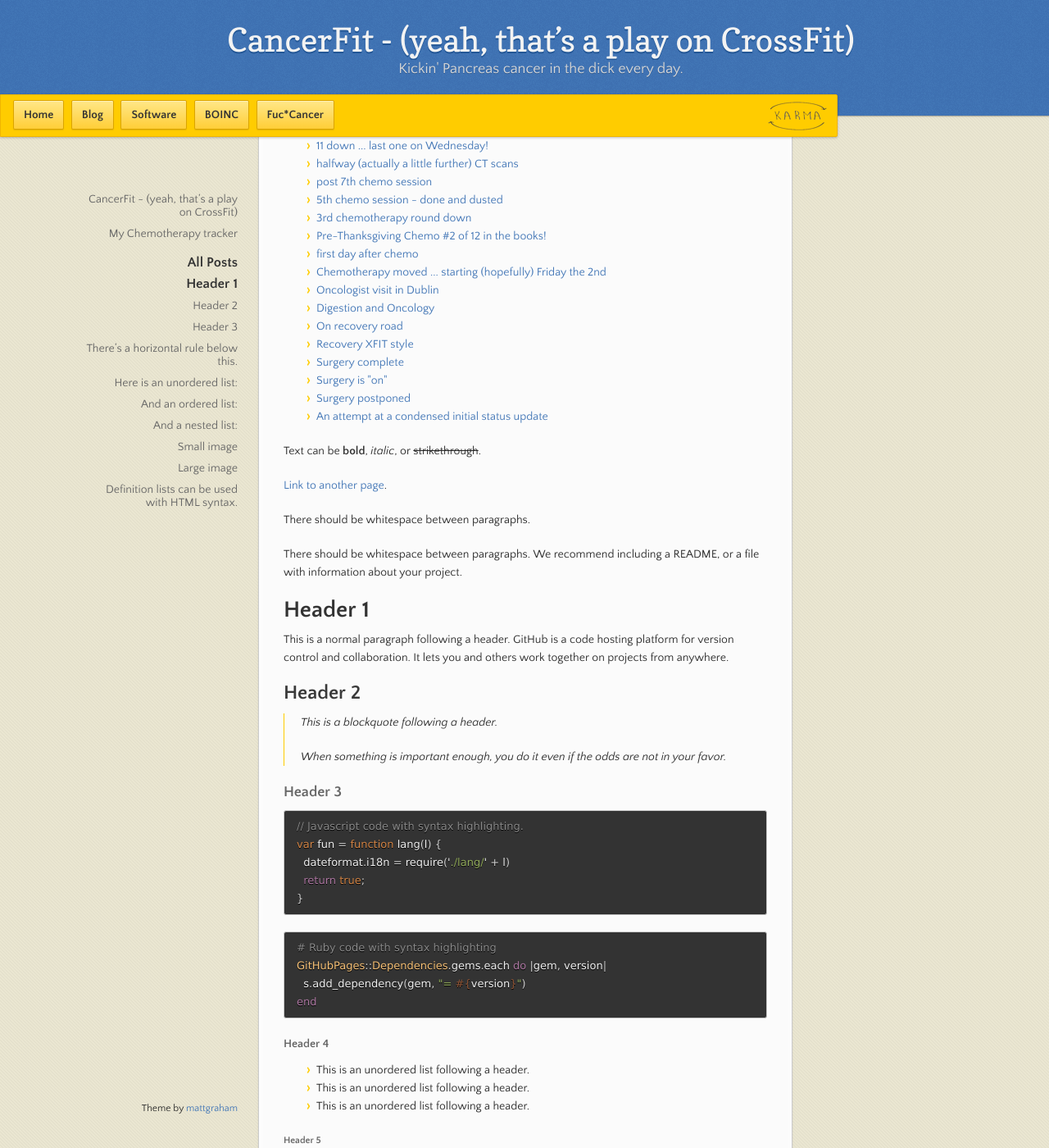
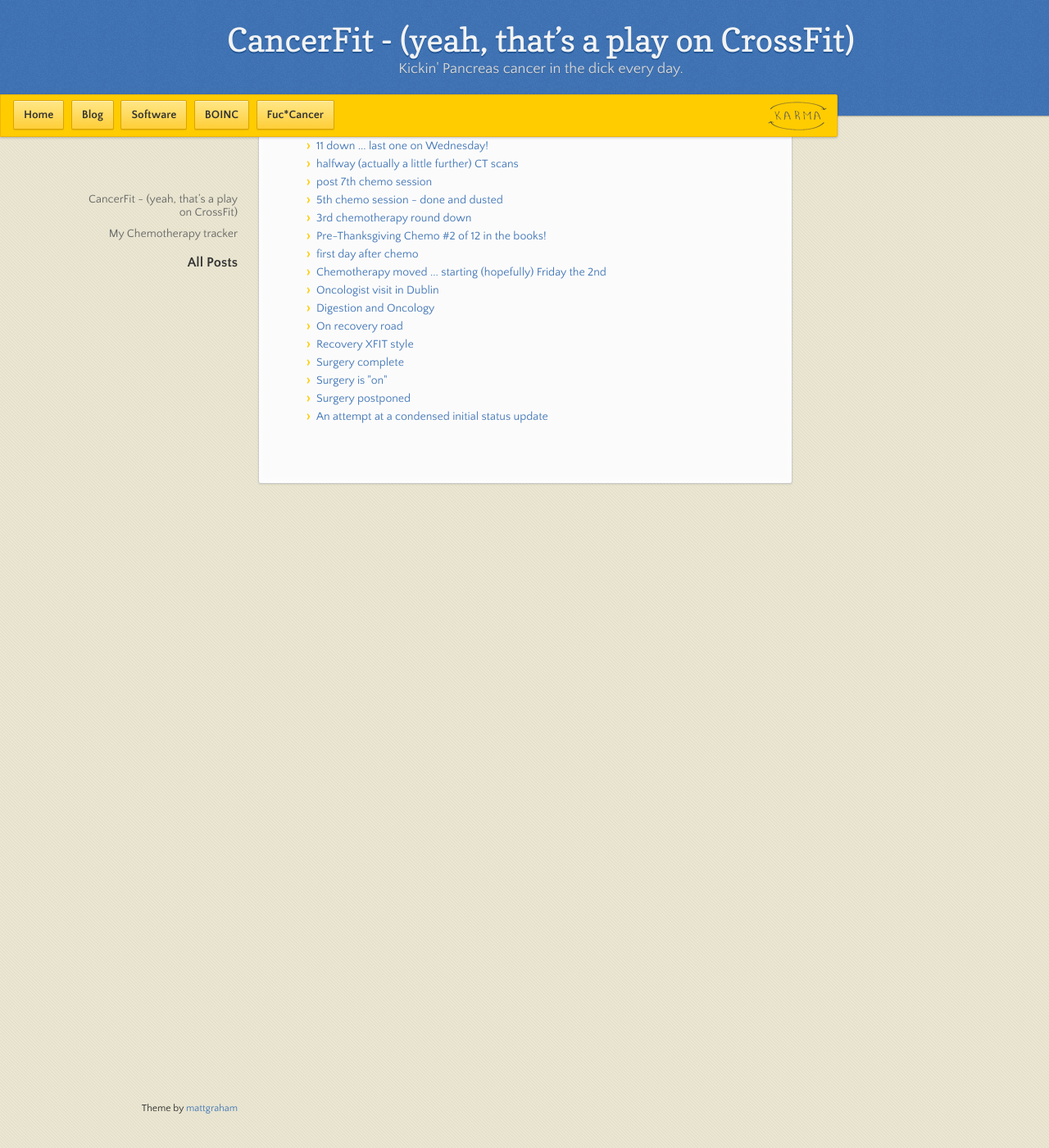
Before and after one commit to jcolson/jcolson.github.io, a Jekyll site: the page built from index.md, in a window 1280 px wide and 1400 px high, scrolled down 862 px. Shown: the whole window at 82% size. Built offline with Jekyll 4.4.1, drawn with Linux system fonts in a browser that asks for light colours; our own code applies the rules of GitHub Pages for plain Markdown files; after the commit the page ends 1492 px from its top, so only the background shows below that; some of the changed text lies outside the part shown.

Commit message:
removed sample text

````diff
--- a/index.md
+++ b/index.md
@@ -46,124 +46,3 @@ that I'll be executing (post Whipple surgery &amp; during FOLFIRINOX chemotherap
     </li>
   {% endfor %}
 </ul>
-
-
-Text can be **bold**, _italic_, or ~~strikethrough~~.
-
-[Link to another page](./another-page.html).
-
-There should be whitespace between paragraphs.
-
-There should be whitespace between paragraphs. We recommend including a README, or a file with information about your project.
-
-# Header 1
-
-This is a normal paragraph following a header. GitHub is a code hosting platform for version control and collaboration. It lets you and others work together on projects from anywhere.
-
-## Header 2
-
-> This is a blockquote following a header.
->
-> When something is important enough, you do it even if the odds are not in your favor.
-
-### Header 3
-
-```js
-// Javascript code with syntax highlighting.
-var fun = function lang(l) {
-  dateformat.i18n = require('./lang/' + l)
-  return true;
-}
-```
-
-```ruby
-# Ruby code with syntax highlighting
-GitHubPages::Dependencies.gems.each do |gem, version|
-  s.add_dependency(gem, "= #{version}")
-end
-```
-
-#### Header 4
-
-*   This is an unordered list following a header.
-*   This is an unordered list following a header.
-*   This is an unordered list following a header.
-
-##### Header 5
-
-1.  This is an ordered list following a header.
-2.  This is an ordered list following a header.
-3.  This is an ordered list following a header.
-
-###### Header 6
-
-| head1        | head two          | three |
-|:-------------|:------------------|:------|
-| ok           | good swedish fish | nice  |
-| out of stock | good and plenty   | nice  |
-| ok           | good `oreos`      | hmm   |
-| ok           | good `zoute` drop | yumm  |
-
-### There's a horizontal rule below this.
-
-* * *
-
-### Here is an unordered list:
-
-*   Item foo
-*   Item bar
-*   Item baz
-*   Item zip
-
-### And an ordered list:
-
-1.  Item one
-1.  Item two
-1.  Item three
-1.  Item four
-
-### And a nested list:
-
-- level 1 item
-  - level 2 item
-  - level 2 item
-    - level 3 item
-    - level 3 item
-- level 1 item
-  - level 2 item
-  - level 2 item
-  - level 2 item
-- level 1 item
-  - level 2 item
-  - level 2 item
-- level 1 item
-
-### Small image
-
-![Octocat](https://github.githubassets.com/images/icons/emoji/octocat.png)
-
-### Large image
-
-![Branching](https://guides.github.com/activities/hello-world/branching.png)
-
-
-### Definition lists can be used with HTML syntax.
-
-<dl>
-<dt>Name</dt>
-<dd>Godzilla</dd>
-<dt>Born</dt>
-<dd>1952</dd>
-<dt>Birthplace</dt>
-<dd>Japan</dd>
-<dt>Color</dt>
-<dd>Green</dd>
-</dl>
-
-```
-Long, single-line code blocks should not wrap. They should horizontally scroll if they are too long. This line should be long enough to demonstrate this.
-```
-
-```
-The final element.
-```
````
Also changed, not shown: index copy.md (added, +169 -0 lines).
